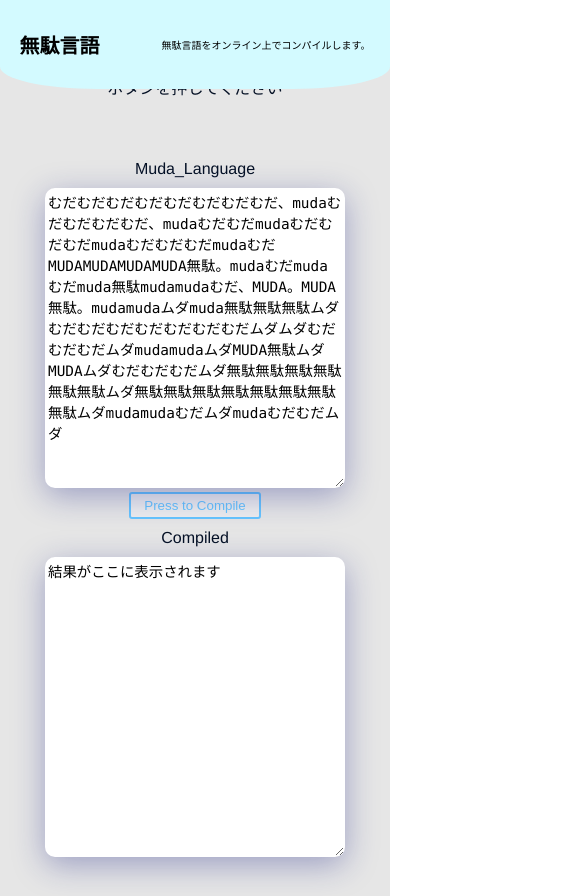
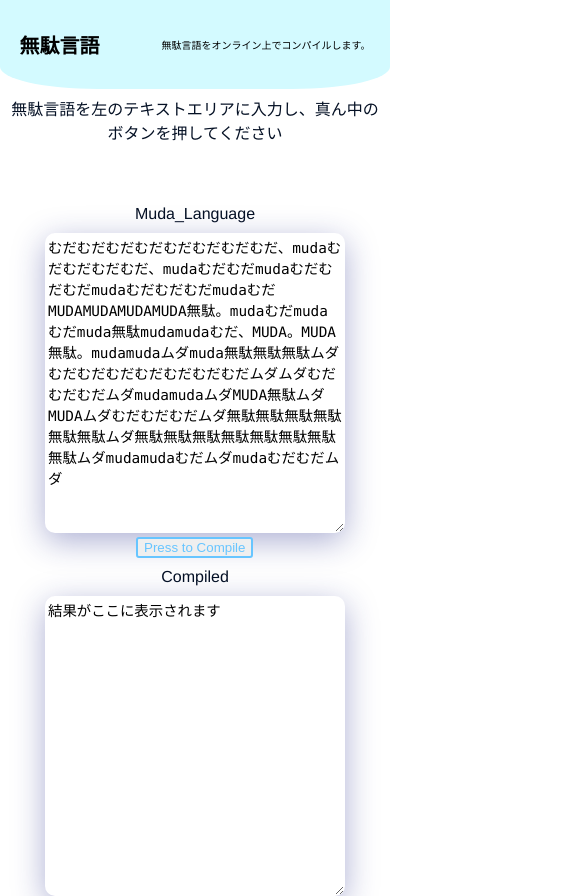
Before and after one commit to Xeli0701/muda_language_next, a Next.js app: page / in a window 390 px wide. Shown: the top 896 px of the page, 585 px wide, since content can reach past the window. Built offline with nearby package versions, Linux system fonts and the light colour scheme.

Commit message:
tailwindcss導入前

```diff
--- a/package.json
+++ b/package.json
@@ -11,7 +11,8 @@
   "dependencies": {
     "next": "11.0.0",
     "react": "17.0.2",
-    "react-dom": "17.0.2"
+    "react-dom": "17.0.2",
+    "tailwindcss": "^2.2.2"
   },
   "devDependencies": {
     "@types/node": "^15.12.3",
--- a/pages/index.tsx
+++ b/pages/index.tsx
@@ -31,11 +31,12 @@ export default function Home() {
         </nav>
       </header>
 
+      <main className={styles.main}>
+        <div className={styles.flex_column_container}>
           <div className={styles.flex_description_container}>
             <div className={styles.description}>無駄言語を左のテキストエリアに入力し、真ん中のボタンを押してください</div>
           </div>
 
-      <main className={styles.main}>
           <div className={styles.flex_row_container}>
             <div className={styles.flex_item}>
               <label>
@@ -45,7 +46,7 @@ export default function Home() {
             </div>
 
             <div className={styles.flex_item}>
-            <button className={styles.btn_flat_border}
+              <button className={styles.hvr_sweep_to_right}
                 onClick={() => fetch("https://muda-language-api.herokuapp.com/muda/" + code)
                   .then(response => response.json())
                   .then((data) => {
@@ -67,22 +68,24 @@ export default function Home() {
             </div>
           </div>
 
-      </main>
+
           <div className={styles.flex_description_container_topmargin}>
             <div className={styles.description}>Example</div>
-        <details className={styles.description}>
+            <details className={styles.description_details}>
               <summary className={styles.code}>print(&quot;HelloWorld&quot;)</summary>
               <textarea readOnly className={styles.text_area_wide} defaultValue="むだむだむだむだむだむだむだむだ、mudaむだむだむだむだ、mudaむだむだmudaむだむだむだmudaむだむだむだmudaむだMUDAMUDAMUDAMUDA無駄。mudaむだmudaむだmuda無駄mudamudaむだ、MUDA。MUDA無駄。mudamudaムダmuda無駄無駄無駄ムダむだむだむだむだむだむだむだムダムダむだむだむだムダmudamudaムダMUDA無駄ムダMUDAムダむだむだむだムダ無駄無駄無駄無駄無駄無駄ムダ無駄無駄無駄無駄無駄無駄無駄無駄ムダmudamudaむだムダmudaむだむだムダ" />
             </details>
-        <details className={styles.description}>
+            <details className={styles.description_details}>
               <summary className={styles.code}>print(&quot;ABC&quot;)</summary>
               <textarea readOnly className={styles.text_area_wide} defaultValue="むだむだむだむだむだむだむだむだむだむだむだむだむだむだむだむだむだむだむだむだむだむだむだむだむだむだむだむだむだむだむだむだむだむだむだむだむだむだむだむだむだむだむだむだむだむだむだむだむだむだむだむだむだむだむだむだむだむだむだむだむだむだむだむだむだムダむだムダむだムダmudaむだむだむだむだむだむだむだむだむだむだムダ" />
             </details>
-        <details className={styles.description}>
+            <details className={styles.description_details}>
               <summary className={styles.code}>FizzBuzz</summary>
               <textarea readOnly className={styles.text_area_wide} defaultValue="むだむだむだむだむだむだむだむだむだむだむだむだ、無駄mudaむだむだむだむだむだむだmudaむだむだむだむだむだむだむだむだむだmudaむだむだむだむだむだmudaむだむだむだむだむだむだむだむだむだ むだmudaむだむだむだむだむだむだむだむだむだむだmudaむだむだむだmudamudamudamudamudamudaむだむだむだむだむだむだむだむだMUDAMUDAMUDAMUDAMUDAMUDAMUDAMUDAMUDAMUDAMUDAMUDA。muda無駄無駄muda 無駄無駄無駄mudaむだむだむだむだむだむだmuda無駄無駄無駄mudaむだむだmuda無駄無駄無駄無駄mudamudamudamudaむだむだむだmudaむだむだむだむだむだmudaむだむだむだむだ、mudamudamudaむだ、無駄MUDAMUDA、無駄mudamudaむだmudaむだMUDAMUDAMUDA。mudamudamuda、無駄MUDAMUDAMUDAむだmudamudamuda。むだMUDA、、無駄。muda無駄MUDAMUDA、無駄mudaむだmudaむだMUDAMUDA。mudamuda、無駄MUDAMUDAむだmudamuda。むだMUDA、、無駄。muda無駄MUDAMUDAMUDAむだmuda無駄muda。muda、無駄MUDAMUDAMUDA無駄無駄無駄無駄無駄無駄無駄無駄無駄mudaむだむだむだむだむだむだむだむだむだmudamudamudamudamudaむだMUDAMUDAMUDA。MUDA。muda、無駄MUDAむだむだむだむだむだむだむだ、MUDAMUDAむだむだむだむだむだむだむだmudamuda無駄。MUDAむだむだむだむだむだむだむだむだmudamuda。mudamudamuda。MUDAMUDAMUDAMUDAMUDAMUDA、MUDAMUDAMUDAMUDA。muda無駄、無駄MUDAMUDAむだmudaむだmuda。MUDA、無駄mudaむだMUDA。むだMUDA、、無駄。muda無駄MUDA。muda、無駄mudaむだむだむだMUDAMUDAMUDAMUDAMUDAMUDAMUDAMUDAMUDAムダmudaムダmudamudamudaムダムダmudamudaむだmudamuda。mudamuda無駄、無駄MUDAMUDAMUDAむだmudaむだmudamuda。MUDAMUDA、無駄mudamudaむだMUDAMUDA。むだMUDA、、無駄。muda無駄MUDA。muda、無駄mudamudaむだむだむだむだむだMUDAMUDAMUDAMUDAMUDAMUDAMUDAMUDAムダmudaムダmudaムダムダmudamudaむだmudamuda。MUDAむだMUDA、、無駄。muda無駄MUDA。muda、無駄mudamudamudamudamuda、mudamudamudamuda。MUDAMUDAMUDAMUDA、ムダMUDAMUDAMUDAMUDA。MUDA。MUDAMUDAムダmudamudamudamudamudamuda無駄。" />
             </details>
           </div>
         </div>
+      </main>
+    </div>
   )
 }
--- a/styles/Home.module.css
+++ b/styles/Home.module.css
@@ -7,7 +7,7 @@
   /*height: 100vh;
   padding: 0 0.5rem;
   */
-  background-color: #e6e6e6;
+  background-color: #ffffff;
 }
 
 .main {
@@ -16,6 +16,7 @@
   width: auto;
   margin: 0;
   padding: 0;
+  padding-top: 0px;
   font-family: "Hiragino Kaku Gothic Pro", "ヒラギノ角ゴ Pro W3", メイリオ, Meiryo, "ＭＳ Ｐゴシック", "Helvetica Neue", Helvetica, Arial, sans-serif;
 }
 
@@ -37,7 +38,7 @@
 
 .header {
   padding: 30px 5% 30px;
-  position: fixed;
+  position: absolute;
   top: 0;
   width: 100%;
   display: flex;
@@ -212,23 +213,66 @@
     Bitstream Vera Sans Mono, Courier New, monospace;
 }
 
-.btn_flat_border{
+.hvr_sweep_to_right {
   display: inline-block;
-  padding: 0.3em 1em;
-  text-decoration: none;
+  vertical-align: middle;
+  -webkit-transform: perspective(1px) translateZ(0);
+  transform: perspective(1px) translateZ(0);
+  box-shadow: 0 0 1px rgba(0, 0, 0, 0);
   color: #67c5ff;
   border: solid 2px #67c5ff;
   border-radius: 3px;
-  transition: .4s;
+  position: relative;
+  -webkit-transition-property: color;
+  transition-property: color;
+  -webkit-transition-duration: 0.3s;
+  transition-duration: 0.3s;
+}
+.hvr_sweep_to_right:before {
+  content: "";
+  position: absolute;
+  z-index: -1;
+  top: 0;
+  left: 0;
+  right: 0;
+  bottom: 0;
+  background: #2098D1;
+  -webkit-transform: scaleX(0);
+  transform: scaleX(0);
+  -webkit-transform-origin: 0 50%;
+  transform-origin: 0 50%;
+  -webkit-transition-property: transform;
+  transition-property: transform;
+  -webkit-transition-duration: 0.3s;
+  transition-duration: 0.3s;
+  -webkit-transition-timing-function: ease-out;
+  transition-timing-function: ease-out;
+}
+.hvr_sweep_to_right:hover, .hvr_sweep_to_right:focus, .hvr_sweep_to_right:active {
+  color: white;
+}
+.hvr_sweep_to_right:hover:before, .hvr_sweep_to_right:focus:before, .hvr_sweep_to_right:active:before {
+  -webkit-transform: scaleX(1);
+  transform: scaleX(1);
 }
 
-.btn_flat_border:hover {
-  background: #67c5ff;
-  color: white;
+.description_details{
+  position: relative;
 }
 
 
 @media (max-width: 800px) {
+
+  .main {
+    display: flex;
+    height: auto;
+    width: auto;
+    margin: 0;
+    padding: 0;
+    padding-top: 300px;
+    font-family: "Hiragino Kaku Gothic Pro", "ヒラギノ角ゴ Pro W3", メイリオ, Meiryo, "ＭＳ Ｐゴシック", "Helvetica Neue", Helvetica, Arial, sans-serif;
+  }
+
   .grid {
     width: 100%;
     flex-direction: column;
@@ -239,7 +283,7 @@
     justify-content: space-between;
     align-items: center;
     height: auto;
-    width: 800px;
+    width: 320px;
   }
 
   .flex_column_container {
@@ -262,4 +306,18 @@
     padding: 0;
     font-size: 10px;
   }
+
+  .text_area_wide {
+    box-shadow: 0 8px 32px 0 rgba( 31, 38, 135, 0.37);
+    backdrop-filter: blur( 2.0px);
+    -webkit-backdrop-filter: blur( 2.0px);
+    border-radius: 10px;
+    border: 1px solid rgba( 255, 255, 255, 0.18);
+    object-fit: cover;
+    width: 500px;
+    height: 200px;
+    font-size: 0.9rem;
+    font-family: Menlo, Monaco, Lucida Console, Liberation Mono, DejaVu Sans Mono,
+      Bitstream Vera Sans Mono, Courier New, monospace;
+  }
 }
```
Also changed, not shown: 1 other file (tests, documents, lock files or other folders). Lines whose indentation alone changed are shown as unchanged.
